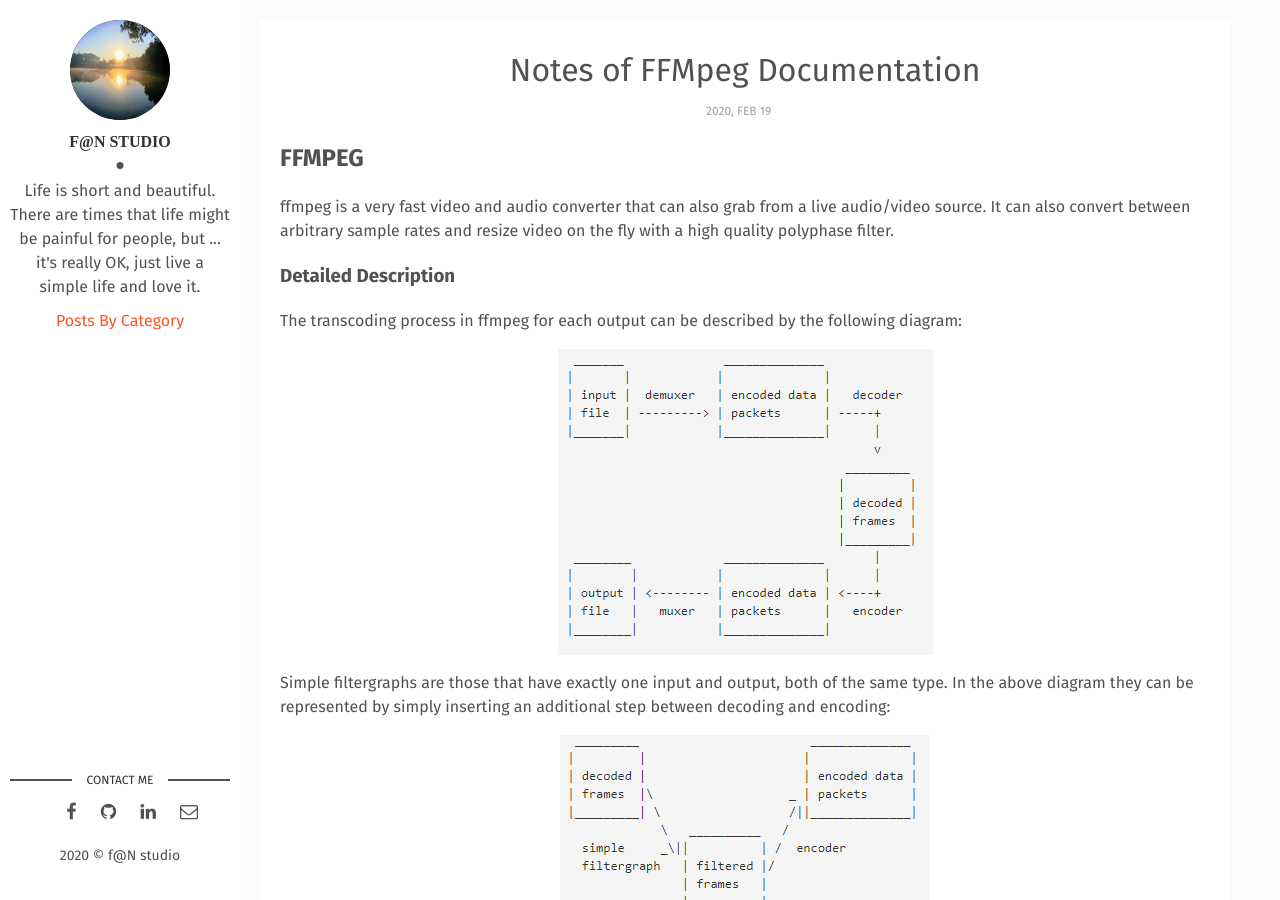
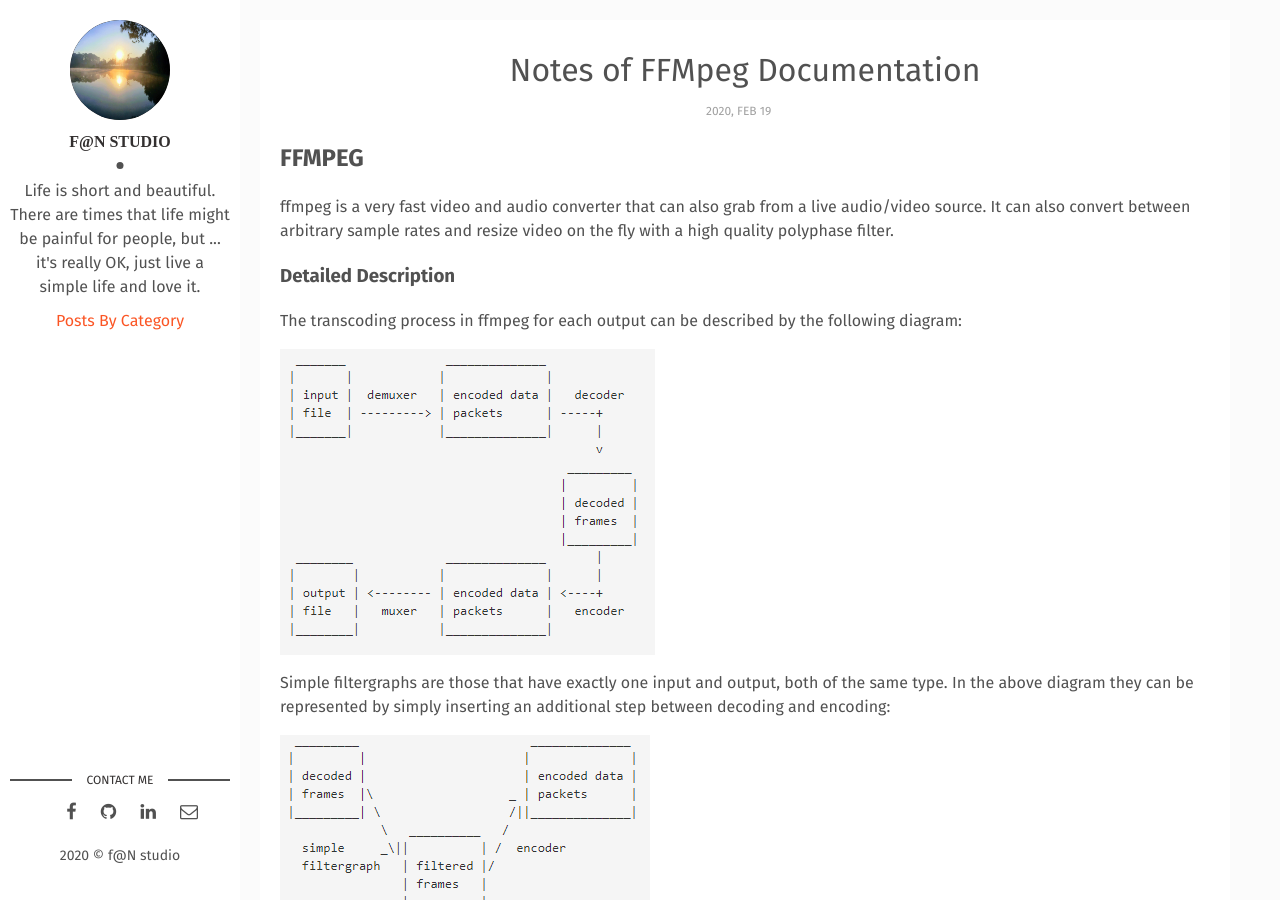
Before and after one commit to wowfrank/wowfrank.github.io, a Jekyll site: the page built from _posts/2020-02-20-notes-of-ffmpeg-documentation.md, in a window 1280 px wide and 900 px high. Built offline with Jekyll 4.4.1, drawn with Linux system fonts in a browser that asks for light colours; comment, search, counter and statistics services are not loaded.

Commit message:
Update 2020-02-20-notes-of-ffmpeg-documentation.md

```diff
--- a/_posts/2020-02-20-notes-of-ffmpeg-documentation.md
+++ b/_posts/2020-02-20-notes-of-ffmpeg-documentation.md
@@ -17,33 +17,23 @@
 
 The transcoding process in ffmpeg for each output can be described by the following diagram:
 
-<div align="center"><div markdown='1'>
 ![例图]({{site.baseurl}}/assets/img/notes-of-ffmpeg-documentation.png)
-</div></div>
 
 Simple filtergraphs are those that have exactly one input and output, both of the same type. In the above diagram they can be represented by simply inserting an additional step between decoding and encoding:
 
-<div align="center"><div markdown='1'>
 ![例图]({{site.baseurl}}/assets/img/notes-of-ffmpeg-documentation1.png)
-</div></div>
 
 Simple filtergraphs are configured with the per-stream -filter option (with -vf and -af aliases for video and audio respectively). A simple filtergraph for video can look for example like this:
 
-<div align="center"><div markdown='1'>
 ![例图]({{site.baseurl}}/assets/img/notes-of-ffmpeg-documentation2.png)
-</div></div>
 
 Complex filtergraphs are those which cannot be described as simply a linear processing chain applied to one stream. This is the case, for example, when the graph has more than one input and/or output, or when output stream type is different from input. They can be represented with the following diagram:
 
-<div align="center"><div markdown='1'>
 ![例图]({{site.baseurl}}/assets/img/notes-of-ffmpeg-documentation3.png)
-</div></div>
 
 Stream copy is a mode selected by supplying the copy parameter to the -codec option. It makes ffmpeg omit the decoding and encoding step for the specified stream, so it does only demuxing and muxing. It is useful for changing the container format or modifying container-level metadata. The diagram above will, in this case, simplify to this:
 
-<div align="center"><div markdown='1'>
 ![例图]({{site.baseurl}}/assets/img/notes-of-ffmpeg-documentation4.png)
-</div></div>
 
 ## FFPROBE
 
```
